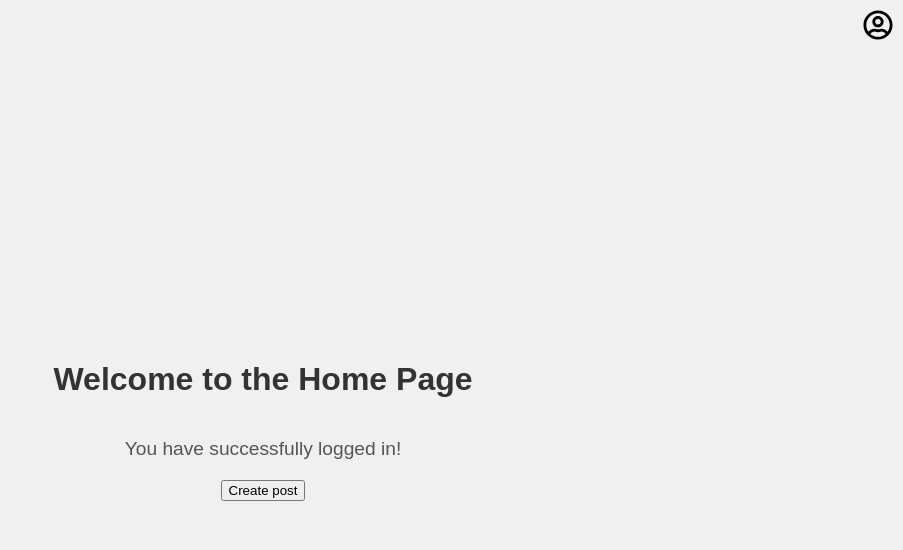
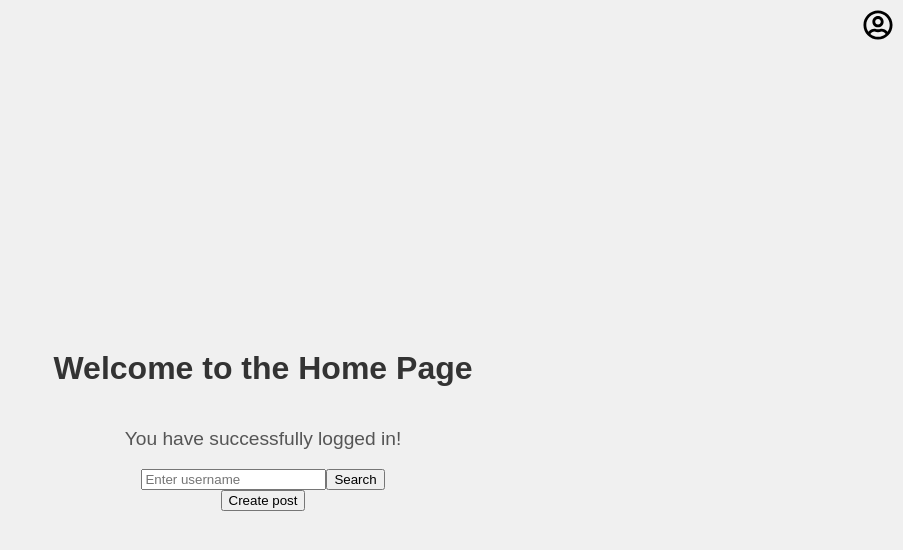
Before and after one commit to Loch-Glitch/team, a React (Create React App) app in the folder frontend/: page /home in a window 1280 px wide. Shown: the top 550 px of the page, without its empty margins (377-1280 px from the left). Built offline with nearby package versions, Linux system fonts and the light colour scheme.

Commit message:
feat: Implement search user functionality with SearchButton component

```diff
--- a/frontend/src/App.js
+++ b/frontend/src/App.js
@@ -9,7 +9,7 @@ import CreatePost from './page/create_post';
 import PrivacyDoc from './page/PrivacyDoc';
 import ProfilePage from './page/ProfilePage';
 import FriendRequestPage from './page/FriendRequestPage';
-import FriendListPage from './page/FriendListPage';
+import Search from './page/SearchButton';
 
 function App() {
   return (
@@ -25,7 +25,7 @@ function App() {
         <Route path="/create-post" element={<CreatePost />} />
         <Route path="/profile" element={<ProfilePage />} />
         <Route path="/friend-request" element={<FriendRequestPage />} />
-        <Route path="/friend-list" element={<FriendListPage />} />
+        <Route path="/search" element={<Search />} />
 
       </Routes>
     </BrowserRouter>
--- a/frontend/src/page/Homepage.js
+++ b/frontend/src/page/Homepage.js
@@ -2,49 +2,20 @@ import React, { useState, useEffect } from 'react';
 import { FaRegUserCircle, FaUser, FaSignOutAlt } from "react-icons/fa";
 import axios from 'axios';
 import { useNavigate } from 'react-router-dom';
-import Cookies from 'js-cookie'
+import Cookies from 'js-cookie';
+import SearchButton from './SearchButton'; // Importing the SearchButton component
 
 function HomePage({ isDarkMode }) {
 
   const [dropdown, setDropdown] = useState(false);
-  const navigate = useNavigate()
-  const [text, settext] = useState("")
-  const [ errorMessage , setErrorMessage] = useState("")
-
-  // useEffect(() => {
-  //   let timeoutId;
-
-  //   const resetTimer = () => {
-  //     clearTimeout(timeoutId);
-  //     timeoutId = setTimeout(() => {
-  //       Cookies.remove('csrftoken'); // Clear user session
-  //       navigate('/login'); // Redirect to login after inactivity
-  //     }, 10000); // 1 minute
-  //   };
-
-  //   // Event listeners for user activity
-  //   window.addEventListener('mousemove', resetTimer);
-  //   window.addEventListener('keydown', resetTimer);
-  //   window.addEventListener('click', resetTimer);
-  //   window.addEventListener('scroll', resetTimer);
-
-  //   // Start the timer
-  //   resetTimer();
-
-  //   // Cleanup event listeners and timeout on component unmount
-  //   return () => {
-  //     clearTimeout(timeoutId);
-  //     window.removeEventListener('mousemove', resetTimer);
-  //     window.removeEventListener('keydown', resetTimer);
-  //     window.removeEventListener('click', resetTimer);
-  //     window.removeEventListener('scroll', resetTimer);
-  //   };
-  // }, [navigate]);
+  const navigate = useNavigate();
+  const [text, settext] = useState("");
+  const [errorMessage, setErrorMessage] = useState("");
 
   const handleLogout = async () => {
     try {
       Cookies.remove('csrftoken'); // Only remove on logout
-      navigate('/login')
+      navigate('/login');
     } catch (error) {
       console.error("Error during logout:", error);
     }
@@ -113,19 +84,6 @@ function HomePage({ isDarkMode }) {
     }
   };
 
-const userpost = {
-  text
-};
-
-  const handlecreatepost = async()=> {
-    try {
-    const response = await axios.post("http://127.0.0.1:8000/api/create-post/" , userpost)
-    }
-    catch (error) {
-      setErrorMessage("an error occured")
-   }
-  };
-
   return (
     <div style={styles.container}>
       <div className='profile' style={styles.profile}>
@@ -150,20 +108,12 @@ const userpost = {
                 <FaSignOutAlt style={styles.icon} /> Logout
               </li>
             </ul>
-
-
-
           </div>
         )}
       </div>
       <h1 style={styles.header}>Welcome to the Home Page</h1>
       <p style={styles.message}>You have successfully logged in!</p>
-      {/* <input
-            style={styles.postform_icon} onClick={() => setDropdown(!dropdown)} />
-            type="text"
-            placeholder="text"
-            value={text}
-            onChange={(e) => settext(e.target.value)}  */}
+      <SearchButton /> {/* Adding the SearchButton component */}
       <button onClick={() => navigate('/create_post')} > Create post </button>
     </div>
   );
--- /dev/null
+++ b/frontend/src/page/SearchButton.js
@@ -0,0 +1,40 @@
+import React, { useState } from 'react';
+import axios from 'axios';
+
+const SearchButton = () => {
+    const [username, setUsername] = useState('');
+    const [userData, setUserData] = useState(null);
+    const [error, setError] = useState('');
+
+    const handleSearch = async () => {
+        try {
+            const response = await axios.post('http://127.0.0.1:8000/api/search-user/', { username });
+            setUserData(response.data.user);
+            setError('');
+        } catch (err) {
+            setError(err.response?.data?.error || 'An error occurred');
+            setUserData(null);
+        }
+    };
+
+    return (
+        <div>
+            <input
+                type="text"
+                value={username}
+                onChange={(e) => setUsername(e.target.value)}
+                placeholder="Enter username"
+            />
+            <button onClick={handleSearch}>Search</button>
+            {error && <p style={{ color: 'red' }}>{error}</p>}
+            {userData && (
+                <div>
+                    <h3>User Details:</h3>
+                    <pre>{JSON.stringify(userData, null, 2)}</pre>
+                </div>
+            )}
+        </div>
+    );
+};
+
+export default SearchButton;
```
Also changed, not shown: 1 other file (tests, documents, lock files or other folders).
